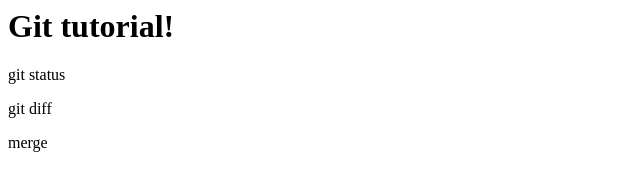
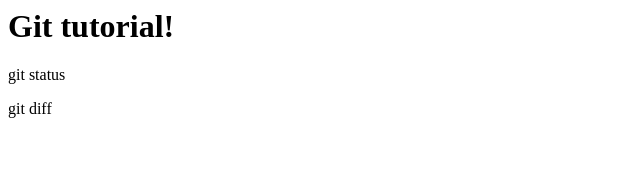
Before and after one commit to Cyanky/git, a plain HTML site: page index.html in a window 1280 px wide. Shown: the full height of the page, 0-640 px from the left. Drawn offline with Linux system fonts and the light colour scheme.

Commit message:
fix conflicts

```diff
--- a/index.html
+++ b/index.html
@@ -1,4 +1,3 @@
 <h1>Git tutorial!</h1>
 <p>git status</p>
 <p>git diff</p>
-<p>merge</p>
```
